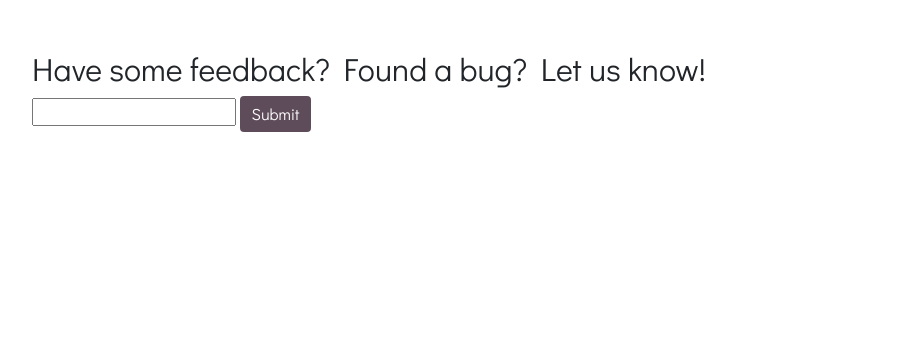
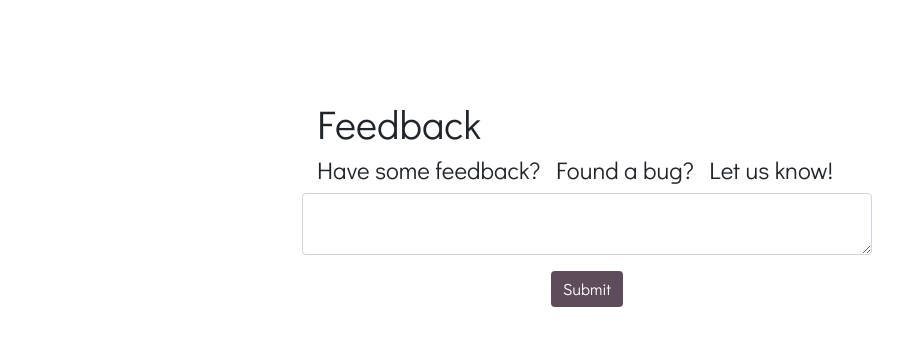
Before and after one commit to mes258/hikePool, a Flask app: page /feedback in a window 1280 px wide. Shown: the part 56-402 px from the top of the page, without its empty margins (53-956 px from the left). Run offline with Flask 2, Linux system fonts and the light colour scheme; some libraries are stand-ins or nearby versions.

Commit message:
format feedback page

```diff
--- a/app.py
+++ b/app.py
@@ -207,7 +207,7 @@ def submit_feedback():
     with open("feedback.txt", "a") as feedbackFile:
         feedbackFile.write(feedback + "\n")
 
-    return render_template('feedback.html')
+    return render_template('viewRides.html')
 
 def dumpRides(ride):
     return {"ride": {'date':ride[0][1],
--- a/templates/feedback.html
+++ b/templates/feedback.html
@@ -3,7 +3,7 @@
   <head>
     <meta charset="utf-8">
     <meta name="viewport" content="width=device-width, initial-scale=1, shrink-to-fit=no">
-    <title>Hitch a Ride | Privacy Policy</title>
+    <title>Hitch a Ride | Feedback</title>
     <link rel="stylesheet" href="https://stackpath.bootstrapcdn.com/bootstrap/4.3.1/css/bootstrap.min.css" integrity="sha384-ggOyR0iXCbMQv3Xipma34MD+dH/1fQ784/j6cY/iJTQUOhcWr7x9JvoRxT2MZw1T" crossorigin="anonymous">
     <link href="https://fonts.googleapis.com/css?family=Didact+Gothic&display=swap" rel="stylesheet">
     <link rel="stylesheet" href="{{url_for('static', filename='styles.css')}}" type="text/css">
@@ -38,15 +38,22 @@
         </div>
       </nav>
 
-    <div class="container">
-        <h2>Have some feedback? Found a bug? Let us know!</h2>
-      <form action="/feedback/submit" method="post">
-        <input name="feedback" type="text">
-        <input class="btn btn-secnd" type="submit" value="Submit">
-      </form>
-
-
-    </div>
+      <div class="container">
+        <div class="row d-flex justify-content-center headerNoPic">
+          <div class="col-12 col-lg-6">
+            <h1>Feedback</h1>
+            <h4>Have some feedback? &nbsp;Found a bug? &nbsp;Let us know!</h4>
+            <form id="feedback" action="/feedback/submit" method="post">
+              <div class="form-group row d-flex justify-content-center">
+                <textarea class="col-12 form-control" name="feedback" type="text" required></textarea>
+              </div>
+              <div class="form-group row d-flex justify-content-center">
+                <input class="btn btn-secnd" type="submit" value="Submit">
+              </div>
+            </form>
+          </div>
+        </div>
+      </div>
 
     <script
       src="https://code.jquery.com/jquery-3.4.1.min.js"
```
